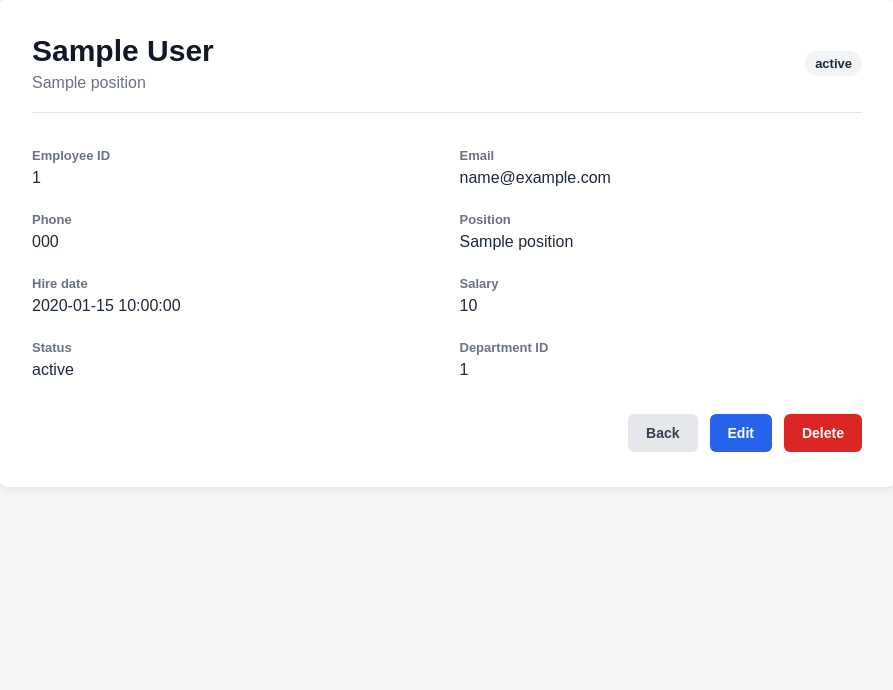
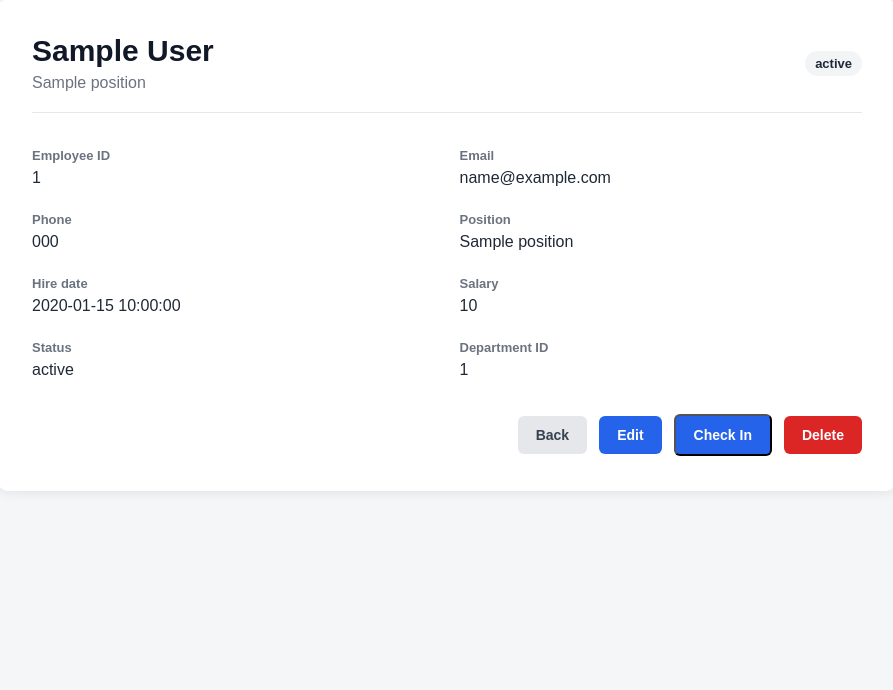
Before and after one commit to DVeljko/MyWorkers, a Flask app: template web_service/templates/employee_profile.html in a window 1280 px wide. Shown: the part 41-731 px from the top of the page, without its empty margins (193-1086 px from the left). Run offline with Flask 3, Linux system fonts and the light colour scheme; the template is opened without the code that fills it: most values are stand-ins (such as "Sample title", 1, 10 or a date in 2020).

Commit message:
Add attendance check-in functionality

```diff
--- a/web_service/app.py
+++ b/web_service/app.py
@@ -441,7 +441,42 @@ def attendance():
         error = response.json().get('error')
         return render_template("attendance.html", attendances=[], error=error)
 
+@app.route("/attendance/check-in/<int:employee_id>", methods=["POST"])
+def check_in(employee_id):
 
+    token = session.get("access_token")
+
+    if not token:
+        return redirect(url_for("login"))
+
+    response = requests.post(
+        f"{ATTENDANCE_SERVICE_URL}/attendance/{employee_id}",
+        headers={
+            "Authorization": f"Bearer {token}"
+        },
+        timeout=3
+    )
+
+    if response.status_code == 201:
+        return redirect(url_for("attendance"))
+
+    error = response.json().get("error")
+
+    attendance_response = requests.get(
+        f"{ATTENDANCE_SERVICE_URL}/attendance",
+        headers={
+            "Authorization": f"Bearer {token}"
+        },
+        timeout=3
+    )
+
+    attendances = attendance_response.json()
+
+    return render_template(
+        "attendance.html",
+        attendances=attendances,
+        error=error
+    )
 
 
 if __name__ == "__main__":
--- a/web_service/templates/employee_profile.html
+++ b/web_service/templates/employee_profile.html
@@ -69,6 +69,7 @@
             </div>
 
             <div class="profile-actions">
+
                 <a href="{{ url_for('all_employees') }}" class="btn-secondary">
                     Back
                 </a>
@@ -81,6 +82,16 @@
                 </a>
 
                 <form
+                    action="{{ url_for('check_in', employee_id=employee.id) }}"
+                    method="POST"
+                    class="delete-form"
+                >
+                    <button type="submit" class="btn-primary">
+                        Check In
+                    </button>
+                </form>
+
+                <form
                     action="{{ url_for('delete_employee', employee_id=employee.id) }}"
                     method="POST"
                     class="delete-form"
@@ -89,6 +100,7 @@
                         Delete
                     </button>
                 </form>
+
             </div>
 
         </div>
```
